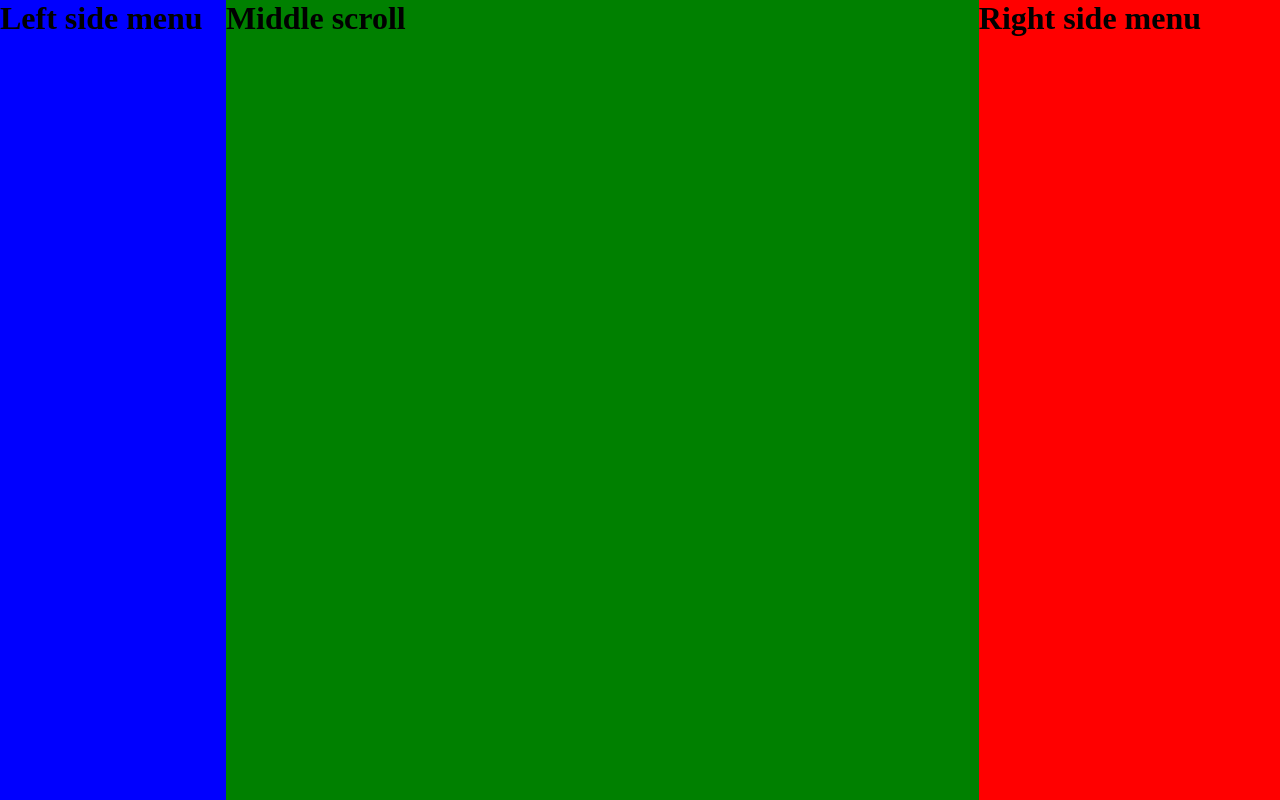
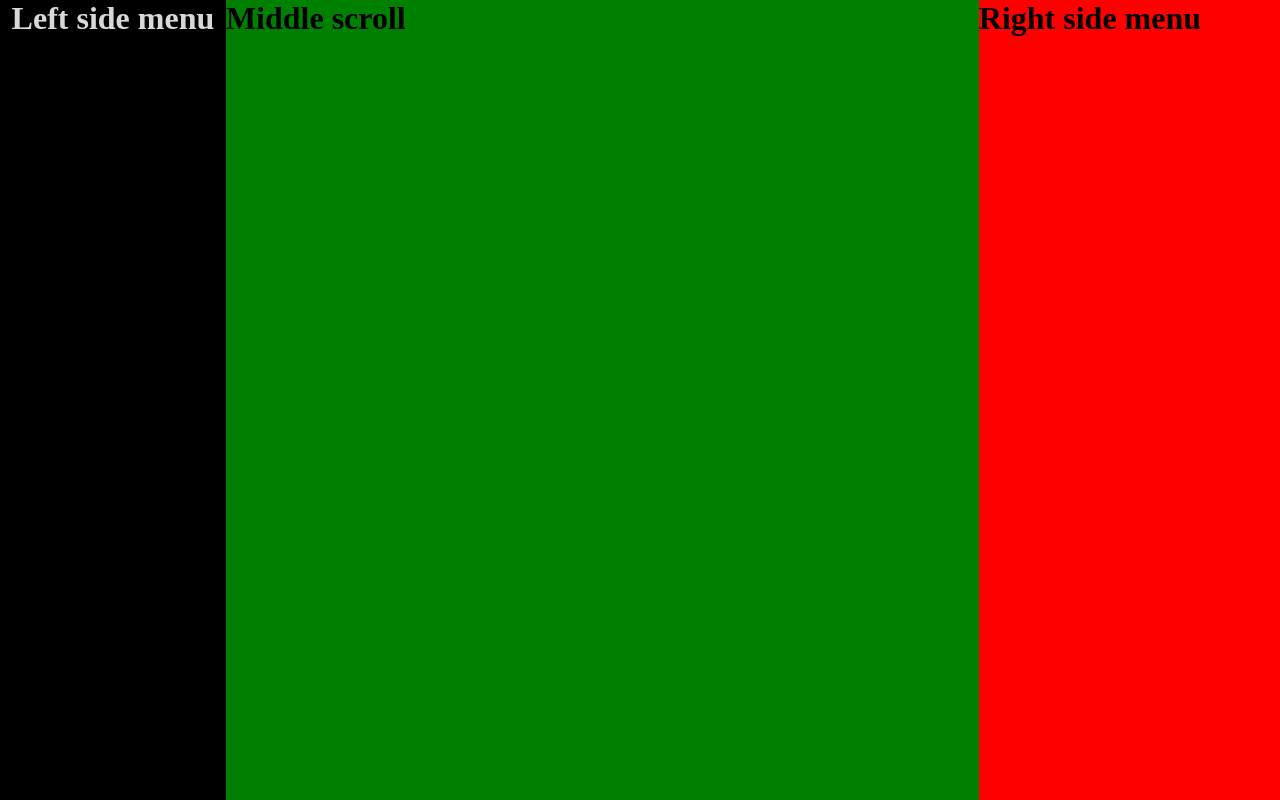
Before and after one commit to luanAfons0/Vibe, a Vue app in the folder front-end/: page / in a window 1280 px wide. Built offline with nearby package versions, Linux system fonts and the light colour scheme.

Commit message:
feat: basic css color variables

```diff
--- a/front-end/src/assets/base.css
+++ b/front-end/src/assets/base.css
@@ -3,3 +3,12 @@
   padding: 0;
   box-sizing: border-box;
 }
+
+:root {
+  --black-color: #000000;
+  --shaded-black-color: #15181c;
+  --basic-border-color: #1f2123;
+  --gray-color: #808080;
+  --white-color: #d8d8d8;
+  --blue-color: #05a0ef;
+}
--- a/front-end/src/components/LeftMenu.vue
+++ b/front-end/src/components/LeftMenu.vue
@@ -12,8 +12,12 @@
 
 <style scoped>
     .left-side {
+        display: flex;
+        align-items: center;
+        flex-direction: column;
         width: 30vw;
         height: 100vh;
-        background-color: blue;
+        background-color: var(--black-color);
+        color: var(--white-color);
     }
 </style>
```
